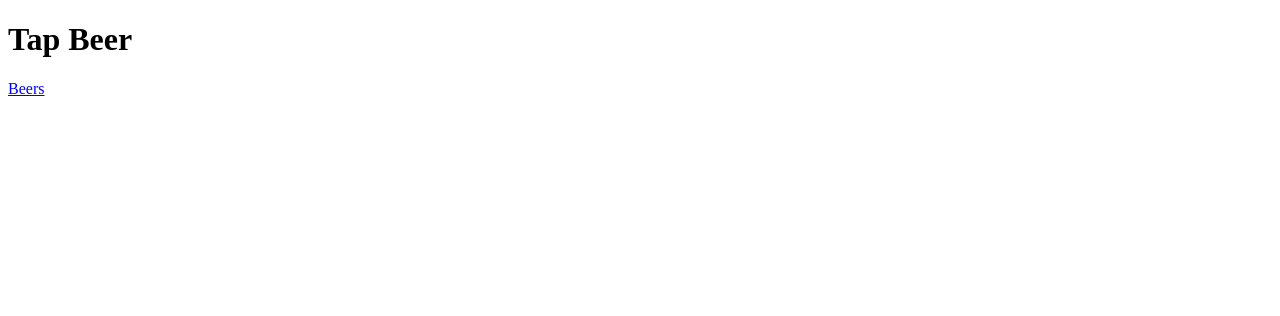
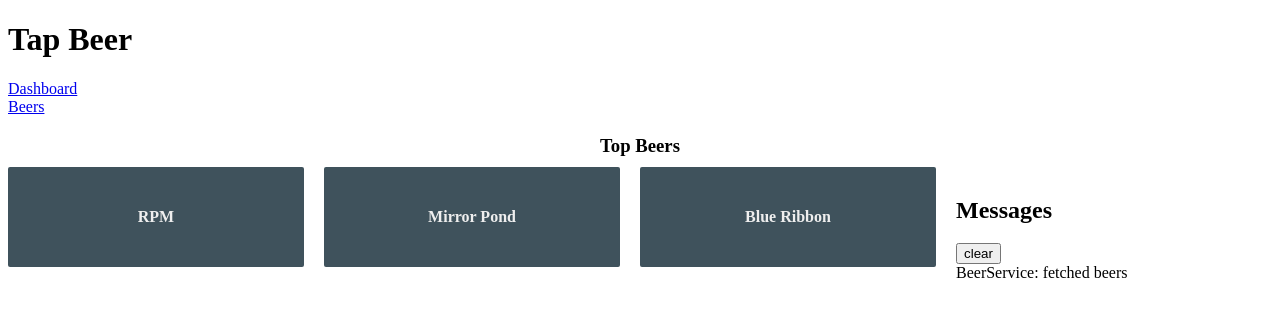
Before and after one commit to MCStuart/Tap-Room, an Angular app: page /dashboard in a window 1280 px wide. Before the commit this address led to /. Shown: the top 316 px of the page. Built offline with nearby package versions, Linux system fonts and the light colour scheme.

Commit message:
create dashboard component and new /dashboard route w/ link in main app.component.html

```diff
--- a/src/app/app-routing.module.ts
+++ b/src/app/app-routing.module.ts
@@ -1,9 +1,12 @@
 import { NgModule } from '@angular/core';
 import { RouterModule, Routes } from '@angular/router';
 import { BeersComponent } from './beers/beers.component';
+import { DashboardComponent }   from './dashboard/dashboard.component';
 
 const routes: Routes = [
-  { path: 'beers', component: BeersComponent }
+  { path: '', redirectTo: '/dashboard', pathMatch: 'full' },
+  { path: 'beers', component: BeersComponent },
+  { path: 'dashboard', component: DashboardComponent },
 ];
 
 @NgModule({
--- a/src/app/app.component.html
+++ b/src/app/app.component.html
@@ -1,5 +1,6 @@
 <h1>{{title}}</h1>
 <nav>
+    <a routerLink="/dashboard">Dashboard</a><br>
     <a routerLink="/beers">Beers</a>
   </nav>
 <router-outlet></router-outlet>
--- a/src/app/app.module.ts
+++ b/src/app/app.module.ts
@@ -8,13 +8,15 @@
 import { BeerDetailComponent } from './beer-detail/beer-detail.component';
 import { MessagesComponent } from './messages/messages.component';
 import { AppRoutingModule } from './app-routing.module';
+import { DashboardComponent } from './dashboard/dashboard.component';
 
 @NgModule({
   declarations: [
     AppComponent,
     BeersComponent,
     BeerDetailComponent,
-    MessagesComponent
+    MessagesComponent,
+    DashboardComponent
   ],
   imports: [
     BrowserModule,
--- /dev/null
+++ b/src/app/dashboard/dashboard.component.css
@@ -0,0 +1,63 @@
+/* DashboardComponent's private CSS styles */
+[class*='col-'] {
+  float: left;
+  padding-right: 20px;
+  padding-bottom: 20px;
+}
+[class*='col-']:last-of-type {
+  padding-right: 0;
+}
+a {
+  text-decoration: none;
+}
+*, *:after, *:before {
+  -webkit-box-sizing: border-box;
+  -moz-box-sizing: border-box;
+  box-sizing: border-box;
+}
+h3 {
+  text-align: center;
+  margin-bottom: 0;
+}
+h4 {
+  position: relative;
+}
+.grid {
+  margin: 0;
+}
+.col-1-4 {
+  width: 25%;
+}
+.module {
+  padding: 20px;
+  text-align: center;
+  color: #eee;
+  max-height: 120px;
+  min-width: 120px;
+  background-color: #3f525c;
+  border-radius: 2px;
+}
+.module:hover {
+  background-color: #eee;
+  cursor: pointer;
+  color: #607d8b;
+}
+.grid-pad {
+  padding: 10px 0;
+}
+.grid-pad > [class*='col-']:last-of-type {
+  padding-right: 20px;
+}
+@media (max-width: 600px) {
+  .module {
+    font-size: 10px;
+    max-height: 75px; }
+}
+@media (max-width: 1024px) {
+  .grid {
+    margin: 0;
+  }
+  .module {
+    min-width: 60px;
+  }
+}
--- /dev/null
+++ b/src/app/dashboard/dashboard.component.html
@@ -0,0 +1,8 @@
+<h3>Top Beers</h3>
+<div class="grid grid-pad">
+  <a *ngFor="let beer of beers" class="col-1-4">
+    <div class="module beer">
+      <h4>{{beer.beerName}}</h4>
+    </div>
+  </a>
+</div>
--- /dev/null
+++ b/src/app/dashboard/dashboard.component.ts
@@ -0,0 +1,23 @@
+import { Component, OnInit } from '@angular/core';
+import { Beer } from '../beers/models/beers.model';
+import { BeerService } from '../beer.service';
+
+@Component({
+  selector: 'app-dashboard',
+  templateUrl: './dashboard.component.html',
+  styleUrls: [ './dashboard.component.css' ]
+})
+export class DashboardComponent implements OnInit {
+  beers: Beer[] = [];
+
+  constructor(private beerService: BeerService) { }
+
+  ngOnInit() {
+    this.getBeers();
+  }
+
+  getBeers(): void {
+    this.beerService.getBeers()
+      .subscribe(beers => this.beers = beers.slice(0, 4));
+  }
+}
```
Also changed, not shown: 1 other file (tests, documents, lock files or other folders).
